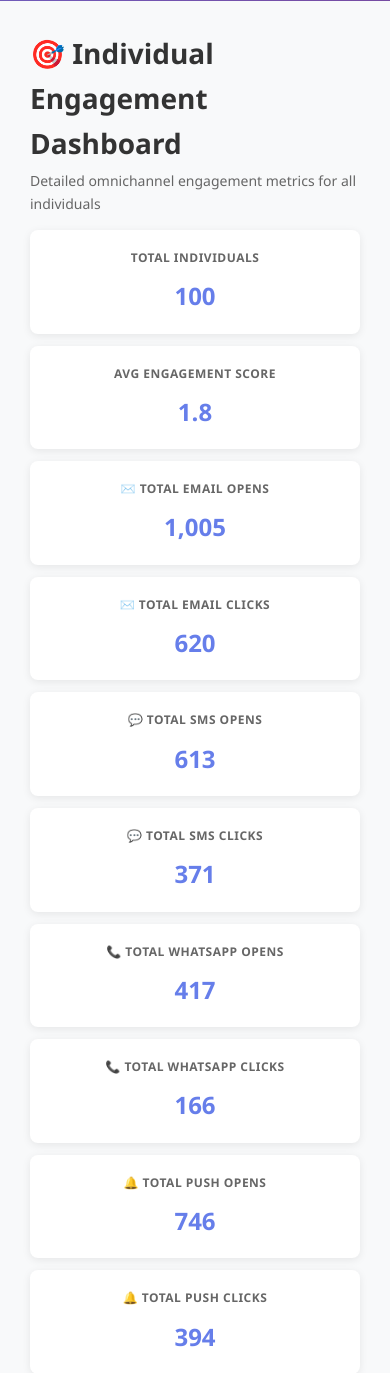
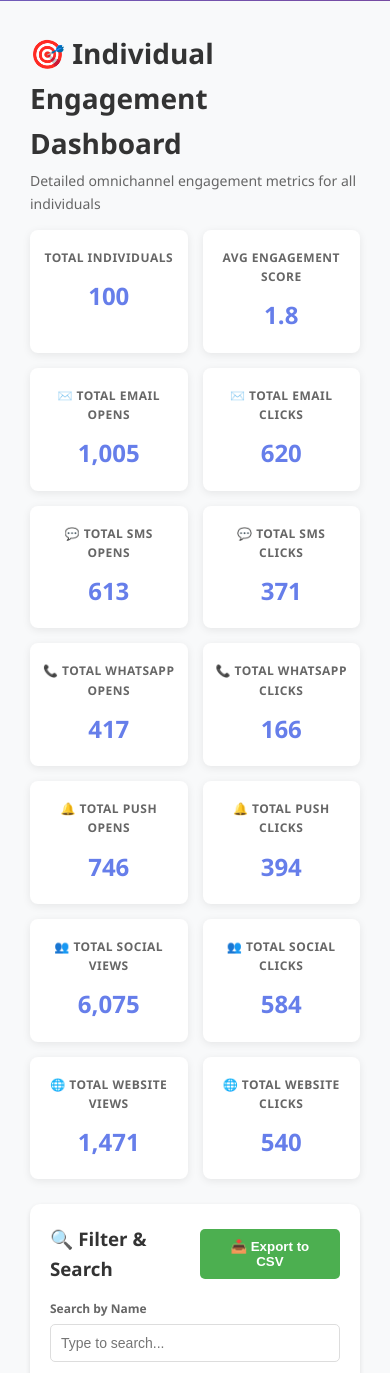
Before and after one commit to biswarupbsf/datacloud-personalization-app, a Flask app: page /individual-engagement in a window 390 px wide. Shown: the part 839-2212 px from the top of the page. Run offline with Flask 3, Linux system fonts and the light colour scheme; the visitor is signed in with stand-in values (Sample User, id 1).

Commit message:
Fixed stats grid to spread horizontally - 7 columns on wide screens

```diff
--- a/templates/individual_engagement.html
+++ b/templates/individual_engagement.html
@@ -178,9 +178,34 @@
 
         .stats-grid {
             display: grid;
-            grid-template-columns: repeat(auto-fit, minmax(180px, 1fr));
-            gap: 12px;
+            grid-template-columns: repeat(7, 1fr);
+            gap: 15px;
             margin-bottom: 25px;
+            width: 100%;
+        }
+
+        @media (max-width: 1600px) {
+            .stats-grid {
+                grid-template-columns: repeat(5, 1fr);
+            }
+        }
+
+        @media (max-width: 1200px) {
+            .stats-grid {
+                grid-template-columns: repeat(4, 1fr);
+            }
+        }
+
+        @media (max-width: 900px) {
+            .stats-grid {
+                grid-template-columns: repeat(3, 1fr);
+            }
+        }
+
+        @media (max-width: 600px) {
+            .stats-grid {
+                grid-template-columns: repeat(2, 1fr);
+            }
         }
 
         .stat-card-small {
```
